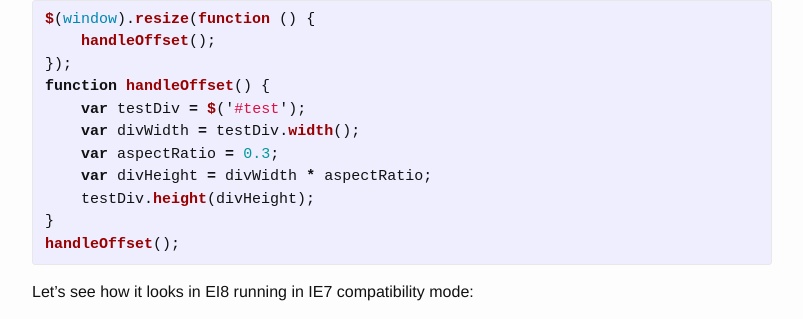
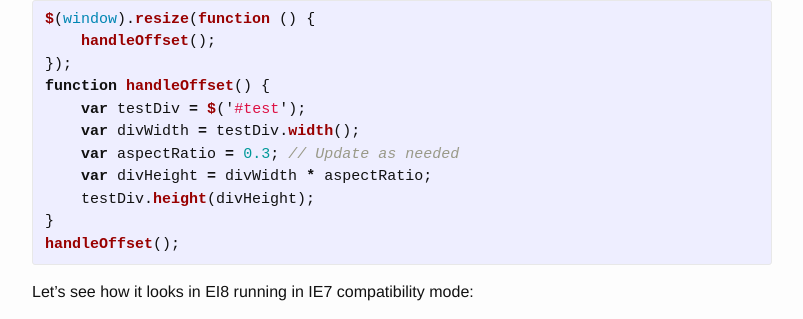
Before and after one commit to DeanPDX/DeanPDX.github.io, a Jekyll site: the page built from _posts/2015-07-05-html-element-height-proportional-to-width-jquery.markdown, in a window 1280 px wide and 900 px high, scrolled down 1275 px. Shown: the part 114-433 px from the top of the window, without its empty margins (238-1041 px from the left). Built offline with Jekyll 4.4.1, drawn with Linux system fonts in a browser that asks for light colours; nearby versions of some CDN libraries; comment, search, counter and statistics services are not loaded.

Commit message:
Added comment

```diff
--- a/_posts/2015-07-05-html-element-height-proportional-to-width-jquery.markdown
+++ b/_posts/2015-07-05-html-element-height-proportional-to-width-jquery.markdown
@@ -42,7 +42,7 @@ $(window).resize(function () {
 function handleOffset() {
     var testDiv = $('#test');
     var divWidth = testDiv.width();
-    var aspectRatio = 0.3;
+    var aspectRatio = 0.3; // Update as needed
     var divHeight = divWidth * aspectRatio;
     testDiv.height(divHeight);
 }
```
